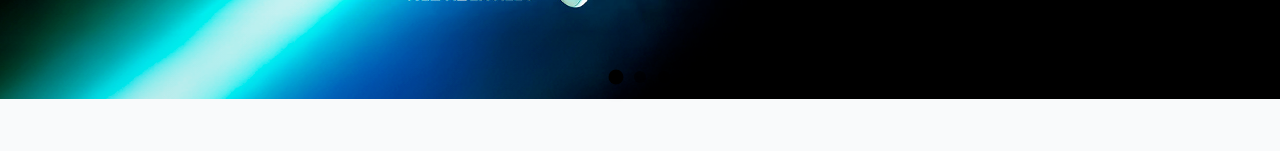
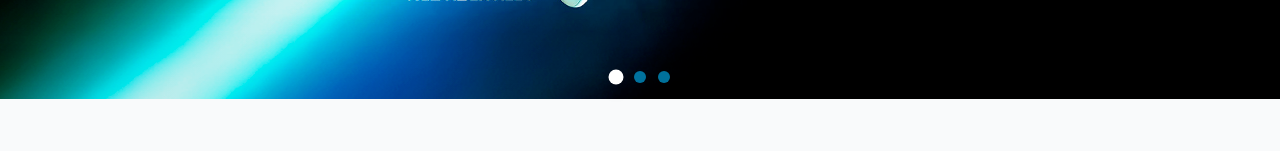
Before and after one commit to Dario-Gago/TechZone, a React (Vite) app: page / in a window 1280 px wide. Shown: the part 511-662 px from the top of the page. Built offline with nearby package versions, Linux system fonts and the light colour scheme.

Commit message:
Cambios en el carrusel

```diff
--- a/src/components/Carousel.jsx
+++ b/src/components/Carousel.jsx
@@ -80,8 +80,8 @@ const Slider = () => {
               onClick={() => irADiapositiva(indice)}
               className={`w-3 h-3 rounded-full transition-all duration-200 ${
                 indice === indiceActual
-                  ? 'bg-black scale-125 shadow-lg'
-                  : 'bg-black/60 hover:bg-black/80'
+                  ? 'bg-white scale-125 shadow-lg'
+                  : 'bg-sky-400/60 hover:bg-black/80'
               }`}
             />
           ))}
```
Also changed, not shown: 1 other file (tests, documents, lock files or other folders).
